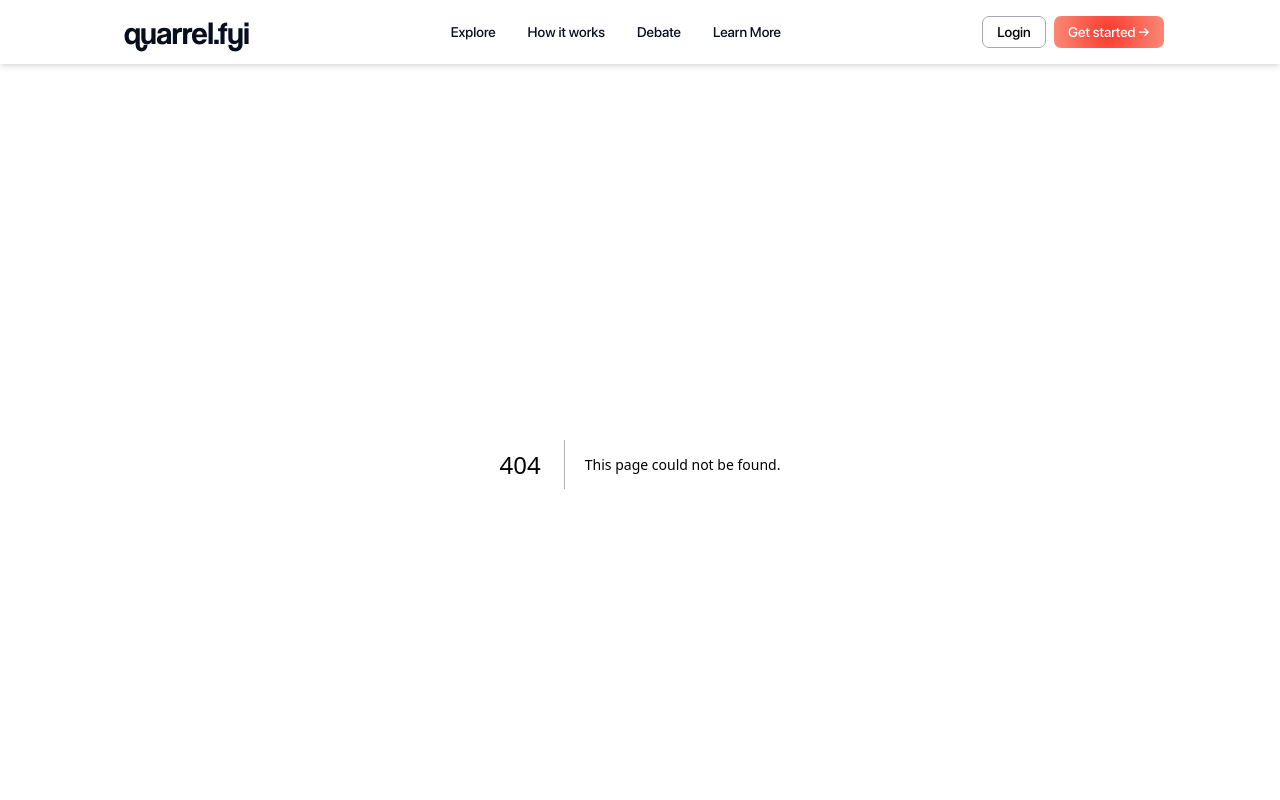
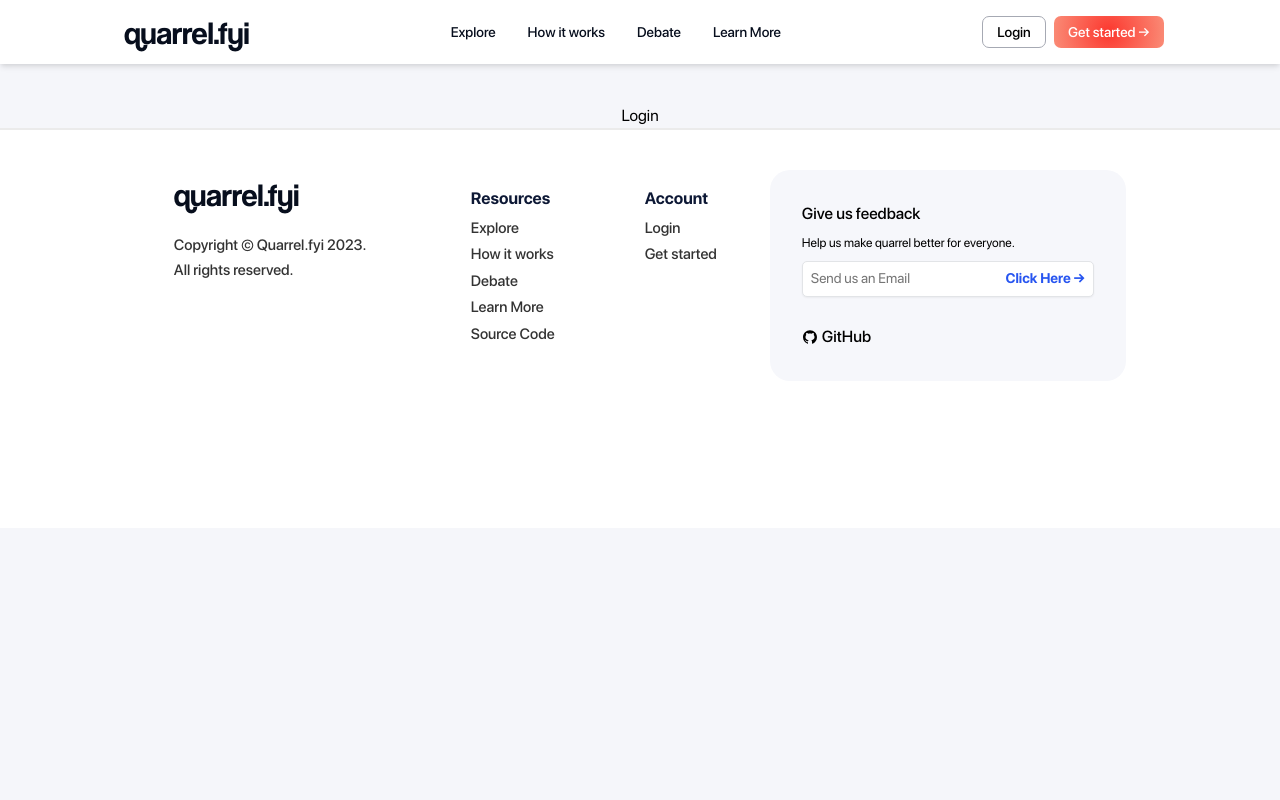
Before and after one commit to matthibbs7/quarrel-web, a Next.js app: page /login in a window 1280 px wide. Before the commit this address had no page. Shown: the top 800 px of the page. Built offline with nearby package versions, Linux system fonts and the light colour scheme.

Commit message:
footer dev

```diff
--- a/src/components/Footer/Footer.tsx
+++ b/src/components/Footer/Footer.tsx
@@ -1,18 +1,19 @@
 import React from 'react';
 import { Flex, Text } from '@chakra-ui/react';
+import { AiFillGithub } from 'react-icons/ai';
 const Footer:React.FC = () => {
 
     return (
-        <Flex align='center' direction="column" w='100%' h='400px' bg='white' opacity='100%' borderTop='1px solid #EBEBEB'>
-            <Flex justify='center' direction="column" w='100%' maxW='1080px' h='100%' px={4}>
-                <Flex direction={['column','column','row','row']} w='100%' h='300px' mt='34px' px={0}>
-                    <Flex direction='column' display={['none', 'flex', 'flex', 'flex']} w='34%' h='100%' ml={1}  bg='white'>
+        <Flex align='center' direction="column" w='100%' minH='400px' bg='white' opacity='100%' borderTop='2px solid #EBEBEB'>
+            <Flex justify='center' direction="column" w='100%' maxW='1080px' px={4}>
+                <Flex justify='center' wrap='wrap' direction={['column','column','row','row']} w='100%' mt='40px' px={0}>
+                    <Flex direction='column' display={['none', 'flex', 'none', 'flex']} minW='300px' h='100%' ml={1}  bg='white'>
                         <Text color='#070E1D' fontFamily='CUTE' fontSize='24pt'>quarrel.fyi</Text>
                         <Text mt={4} color='#333' fontFamily='SFPROB1' fontSize='15px'>Copyright © Quarrel.fyi 2023.</Text>
                         <Text mt={0.5} color='#333' fontFamily='SFPROB1' fontSize='15px'>All rights reserved.</Text>
                     </Flex>
-                    <Flex justify='center' direction='row' w='34%' minW='320px' h='100%'>
-                        <Flex direction='column'>
+                    <Flex justify={['normal', 'normal', 'center', 'center']} direction='row' minW='280px' h='100%' mt={[4,4,0,0]}>
+                        <Flex direction='column' ml={[1,1,-10,-10]}>
                             <Text mt={4} color='#0D1835' fontFamily='SFPROBOLD' fontSize='16.5px'>Resources</Text>
                             <Text w='-webkit-fit-content' mt='6px' color='#333' fontFamily='SFPROB1' fontSize='15px' _hover={{cursor: 'pointer', color: '#FB4C40'}}>Explore</Text>
                             <Text w='-webkit-fit-content' mt={1} color='#333' fontFamily='SFPROB1' fontSize='15px' _hover={{cursor: 'pointer', color: '#FB4C40'}}>How it works</Text>
@@ -20,17 +21,27 @@
                             <Text w='-webkit-fit-content' mt={1} color='#333' fontFamily='SFPROB1' fontSize='15px' _hover={{cursor: 'pointer', color: '#FB4C40'}}>Learn More</Text>
                             <Text w='-webkit-fit-content' mt={1} color='#333' fontFamily='SFPROB1' fontSize='15px' _hover={{cursor: 'pointer', color: '#FB4C40'}}>Source Code</Text>
                         </Flex>
-                        <Flex direction='column' ml='90px'>
+                        <Flex direction='column' ml={['90px', '170px', '90px', '90px']}>
                             <Text mt={4} color='#0D1835' fontFamily='SFPROBOLD' fontSize='16.5px'>Account</Text>
                             <Text w='-webkit-fit-content' mt='6px' color='#333' fontFamily='SFPROB1' fontSize='15px' _hover={{cursor: 'pointer', color: '#FB4C40'}}>Login</Text>
                             <Text w='-webkit-fit-content' mt={1} color='#333' fontFamily='SFPROB1' fontSize='15px' _hover={{cursor: 'pointer', color: '#FB4C40'}}>Get started</Text>
 
                         </Flex>
                     </Flex>
-                    <Flex align='center' direction='column' display={['none', 'flex', 'flex', 'flex']} w='34%' h='100%' p={5}  bg='white'>
-                        <Flex direction='column' w='100%' h='100%' ml={8} bg='#F6F7FB' borderRadius={20}>
-                            <Text>Give us feedback</Text>
-                            <Text fontSize='12px'>Have a recommendation to make the site better?</Text>
+                    <Flex align='center' direction='column' w='34%' minW='348px' h='100%' mt={[8,8,0,0]} mb={[10,10,0,0]} ml={[-4,-4,0,0]} p={0}  bg='white'>
+                        <Flex direction='column' w='100%' h='100%' ml={8} p={8} bg='#F6F7FB' borderRadius={20}>
+                            <Text fontFamily='SFPROB1' fontSize='16px'>Give us feedback</Text>
+                            <Text mt={2} fontFamily='SFPRO' fontSize='12.5px'>Help us make quarrel better for everyone.</Text>
+                            <Flex align='center' w='100%' h='36px' mt={2} px={2} bg='white' border='1px solid #E2E4E7' borderRadius={5} shadow='sm' _hover={{transform: 'translateY(-1.5px)', cursor: 'pointer', boxShadow: 'md'}} transitionDuration='400ms'>
+                                <Text color='#757575' fontFamily='SFPRO' fontSize='14px'>Send us an Email</Text>
+                                <Text ml='auto' color='#2755F0' fontFamily='SFPROBOLD' fontSize='14px'>Click Here →</Text>
+                            </Flex>
+                            <Flex mt={7}>
+                                <Flex align='center' _hover={{cursor: 'pointer'}}>
+                                    <AiFillGithub fontSize='16px' />
+                                    <Text ml={1} fontFamily='SFPROB1' fontSize='16px'>GitHub</Text>
+                                </Flex>
+                            </Flex>
                         </Flex>
                     </Flex>
 
--- a/src/components/Layout.tsx
+++ b/src/components/Layout.tsx
@@ -14,7 +14,9 @@
 
             <Navbar />
             <main>{children}</main>
-            <Footer />
+            <Flex w='100%' mt='auto'>
+                <Footer />
+            </Flex>
         </Flex>
     );
 };
--- a/src/components/Navbar/Navbar.tsx
+++ b/src/components/Navbar/Navbar.tsx
@@ -1,6 +1,8 @@
 import React from 'react';
 import { Flex, Text } from '@chakra-ui/react';
+import { useRouter } from 'next/router';
 const Navbar:React.FC = () => {
+    const router = useRouter();
 
     return (
         <Flex align='center' direction="column" w='100%' h='64px' bg='white' opacity='100%' shadow='md'>
@@ -9,8 +11,8 @@
                     {/* <Flex align='center' justify='center' w='28px' h='28px' bg='black' borderRadius={4}>
                         <GiTomato color='white' fontSize='16pt' style={{border: '0px solid black', borderRadius: '5px'}} />
                     </Flex> */}
-                    {/* <GiTomato fontSize='20pt' style={{border: '0px solid black', borderRadius: '5px'}} /> */}
-                    <Text ml={2} color='#070E1D' fontFamily='CUTE' fontSize='24pt'>quarrel.fyi</Text>
+                    {/* <Gi3DStairs fontSize='18pt' style={{border: '0px solid black', borderRadius: '5px'}} /> */}
+                    <Text ml={2} color='#070E1D' fontFamily='CUTE' fontSize='24pt' _hover={{cursor: 'pointer'}} onClick={() => router.push('/')}>quarrel.fyi</Text>
                     <Flex display={['none', 'none', 'flex', 'flex']} mr='auto' ml='auto'>
                         <Flex align='center' justify='center' h='30px' px={2} borderRadius={4} _hover={{cursor: 'pointer', bg: '#F9F9FA'}}>
                             <Text color='#070E1D' fontFamily='SFPROB1' fontSize='14px'>Explore</Text>
@@ -27,7 +29,7 @@
                         </Flex>
 
                     </Flex>
-                    <Flex align='center' justify='center' w='64px' h='32px' px={3} bg='white' border='1px solid #A6A9B3' borderRadius={7} _hover={{cursor: 'pointer', bg: '#F9F9FA'}}>
+                    <Flex align='center' justify='center' w='64px' h='32px' px={3} bg='white' border='1px solid #A6A9B3' borderRadius={7} _hover={{cursor: 'pointer', bg: '#F9F9FA'}} onClick={() => router.push('/login')}>
                         <Text fontFamily='SFPROB1' fontSize='14px'>Login</Text>
                     </Flex>
                     <Flex align='center' justify='center' w='110px' h='32px' ml='2' px={3} bg='radial-gradient(circle, rgba(252,55,46,1) 0%, rgba(250,140,119,1) 100%)' borderRadius={7} _hover={{cursor: 'pointer', bg: 'radial-gradient(circle, rgba(46,127,252,1) 0%, rgba(54,180,251,1) 100%)'}}>
--- /dev/null
+++ b/src/pages/login.tsx
@@ -0,0 +1,10 @@
+import React from 'react';
+import { Flex, Text } from '@chakra-ui/react';
+
+export default function Login() {
+    return (
+        <Flex>
+            <Text mt={10} color='black' fontFamily='SFPRO'>Login</Text>
+        </Flex>
+    );
+}
```
